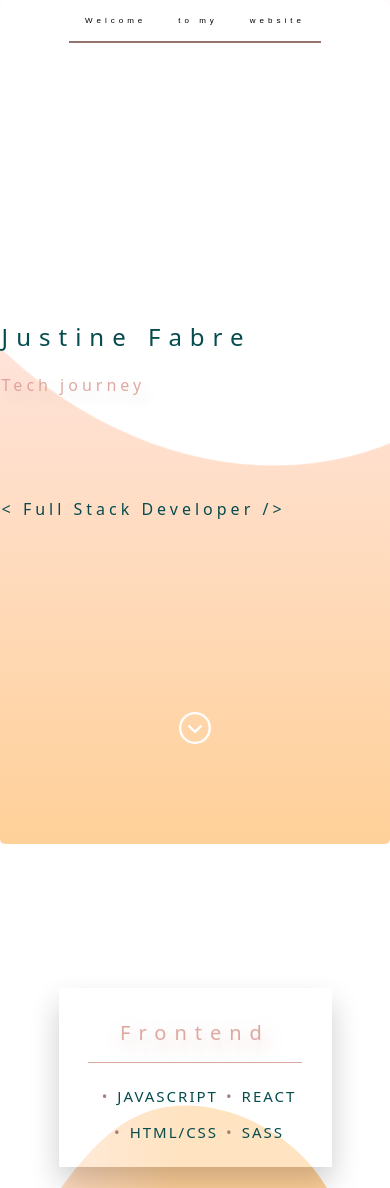
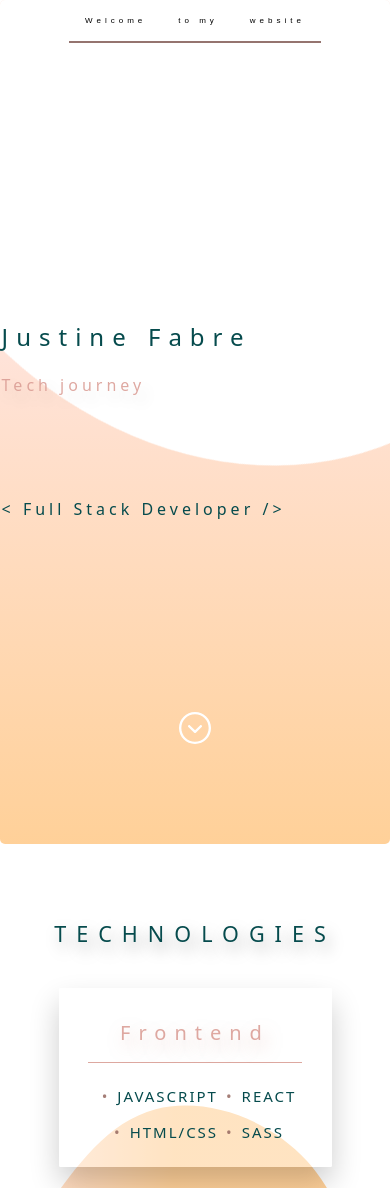
Before and after one commit to JustineOverflow/portfolio, a React (Create React App) app: page / in a window 390 px wide. Shown: the top 1188 px of the page. Built offline with nearby package versions, Linux system fonts and the light colour scheme.

Commit message:
about responsive enhancement

```diff
--- a/src/About/_about.scss
+++ b/src/About/_about.scss
@@ -5,6 +5,7 @@
 
   &-title {
     padding: 3rem;
+    text-align: center;
 
     &-text {
       text-align: center;
@@ -14,8 +15,6 @@
       font-size: 2.7rem;
       letter-spacing: 10px;
       font-weight: 400;
-      margin-right: 50rem;
-      margin-left: 50rem;
       padding: 2rem;
     }
   }
```
